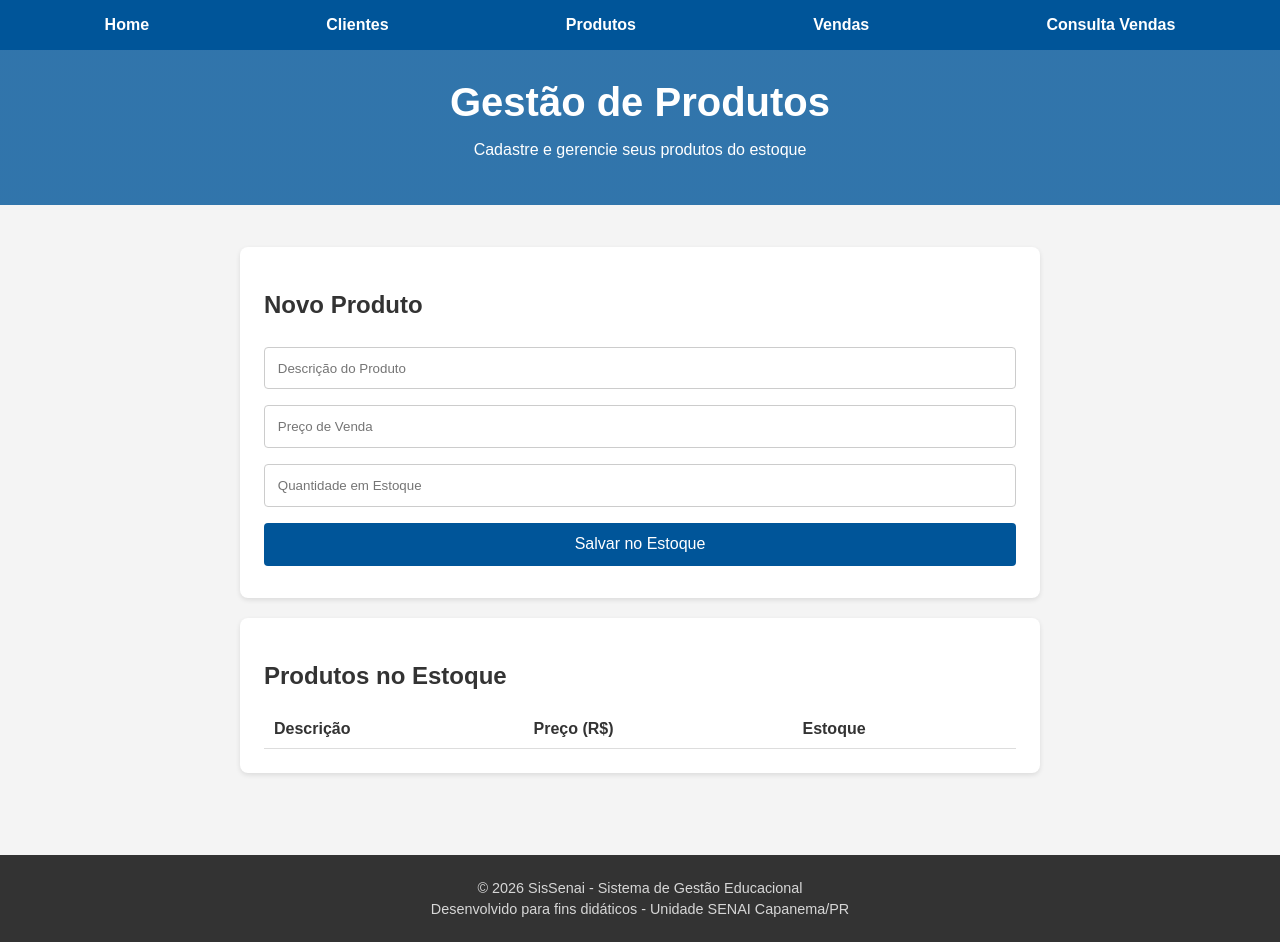
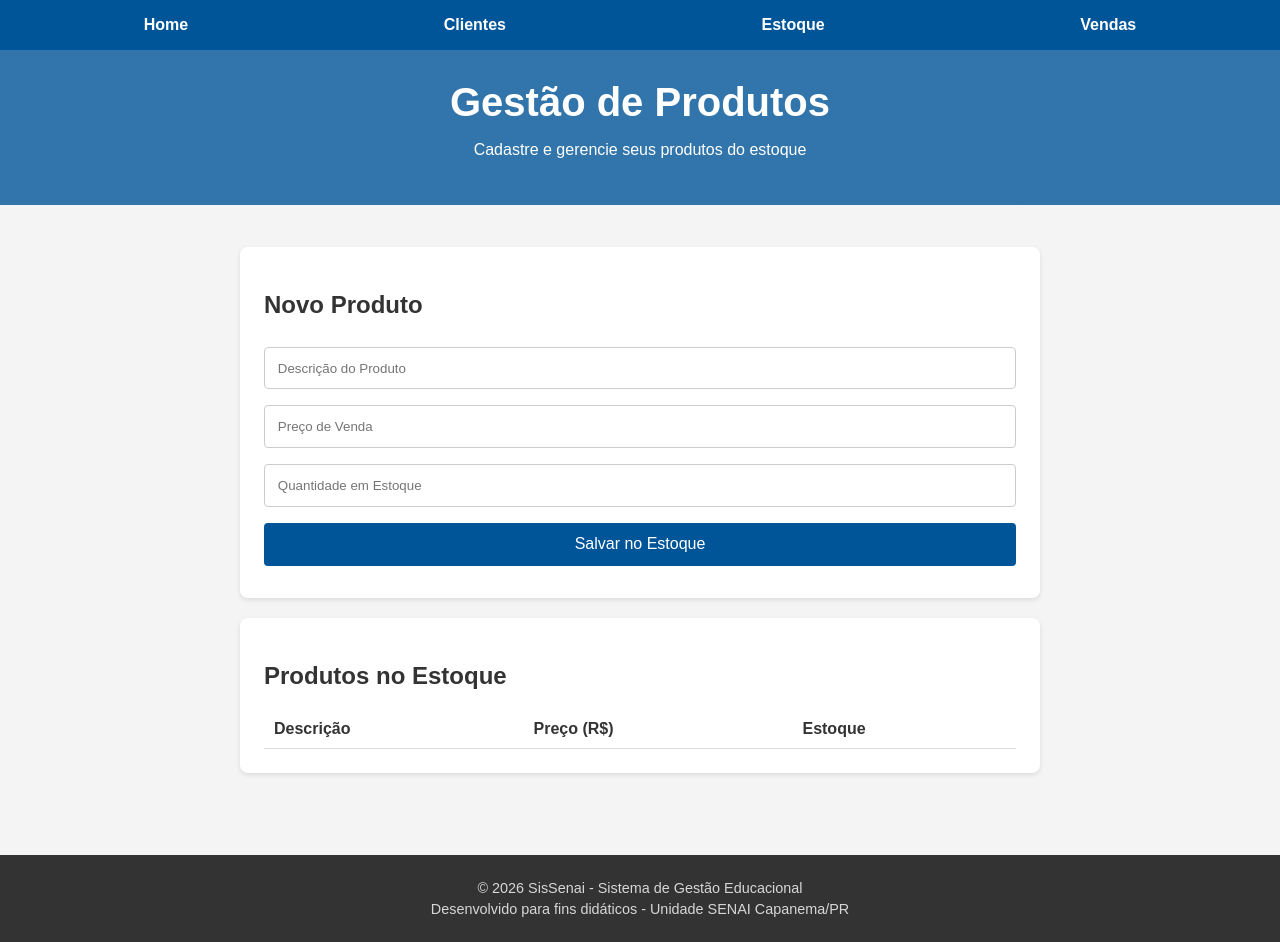
Before and after one commit to gabrieldjulhan/SisSenai, a plain HTML site: page produtos.html in a window 1280 px wide. Drawn offline with Linux system fonts and the light colour scheme; no server answers.

Commit message:
Update produtos.html

```diff
--- a/produtos.html
+++ b/produtos.html
@@ -1,4 +1,3 @@
-
 <!DOCTYPE html>
 <html lang="pt-br">
 <head>
@@ -10,10 +9,9 @@
     <nav>
         <a href="index.html">Home</a>
         <a href="clientes.html">Clientes</a>
-        <a href="produtos.html">Produtos</a>
+        <a href="produtos.html">Estoque</a>
         <a href="vendas.html">Vendas</a>
-		<a href="consulta_vendas.html">Consulta Vendas</a>
-	</nav>
+    </nav>
 
     <header class="banner">
         <h1>Gestão de Produtos</h1>
```
